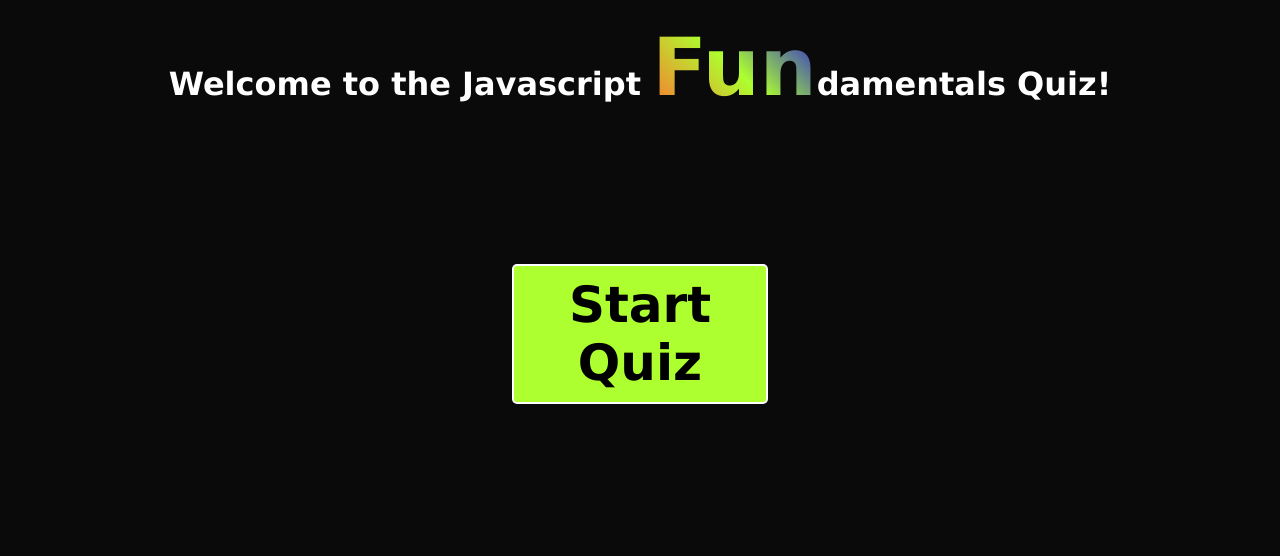
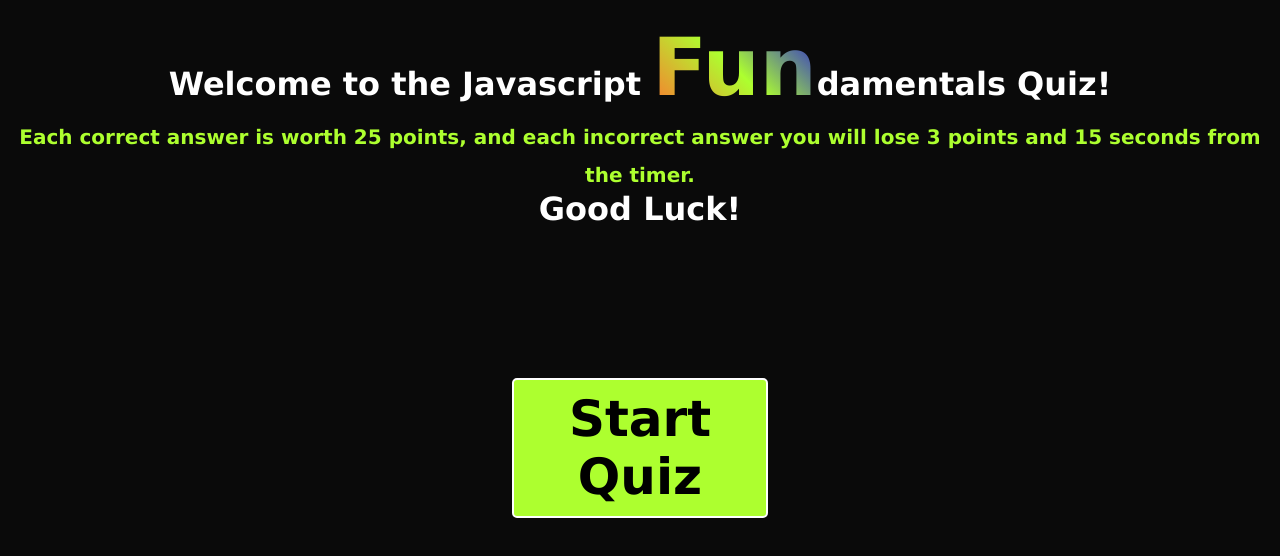
Before and after one commit to PapiCLY/Fun-Qiz, a plain HTML site: page index.html in a window 1280 px wide. Drawn offline with Linux system fonts and the light colour scheme.

Commit message:
updated scoring, rules, and welcome screen

```diff
--- a/index.html
+++ b/index.html
@@ -9,7 +9,11 @@
 <body>
 <div class="welcome-screen">
     <header>
-        <h1>Welcome to the Javascript <span class="fun">Fun</span>damentals Quiz!</h1>
+        <h1>Welcome to the Javascript <span class="fun">Fun</span>damentals Quiz!
+        <br><span class="rules">Each correct answer is worth 25 points, and each incorrect answer you will lose 3 points and 15 seconds from the timer.</span>
+    <br><span class="good-luck">Good Luck!</span> </h1>
+        <!-- <h2>Each correct answer is 25 points, and each incorrect answer you will lose 3 points and 15 seconds from the timer.</h2>
+        <p>Good Luck!</p> -->
     </header>
 
     <div class="btn-div">
--- a/script.js
+++ b/script.js
@@ -84,6 +84,7 @@ function checkAnswer(e) {
         } else {
             console.log('incorrect')
             currentTime -= 15
+            console.log(score -=3);
         }
         questionIndex++
         renderQuestions()
--- a/style.css
+++ b/style.css
@@ -106,3 +106,12 @@ h3 {
     font-weight: bold;
     margin-top: 100px;
 }
+
+.rules{
+    font-size: 20px;
+    color: #adff2f;
+}
+
+.good-luck{
+    color: white;
+}
```
